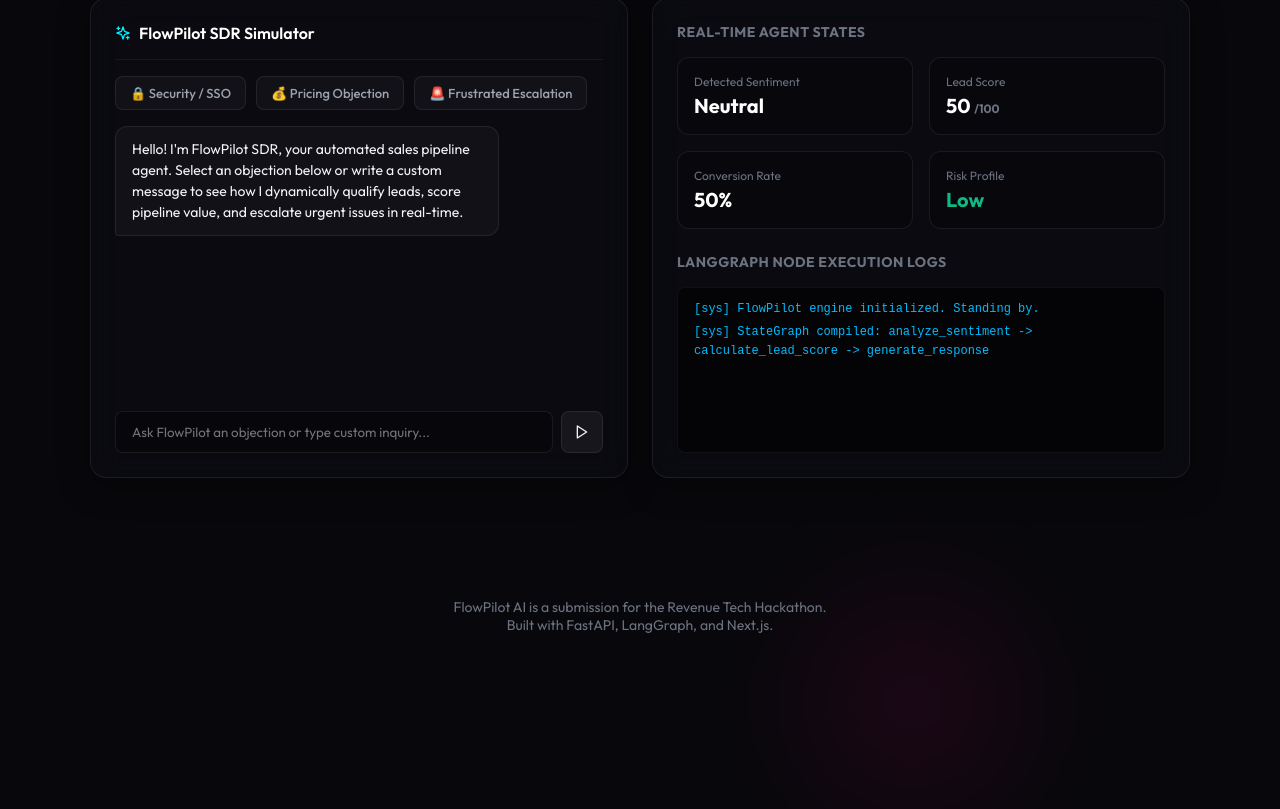
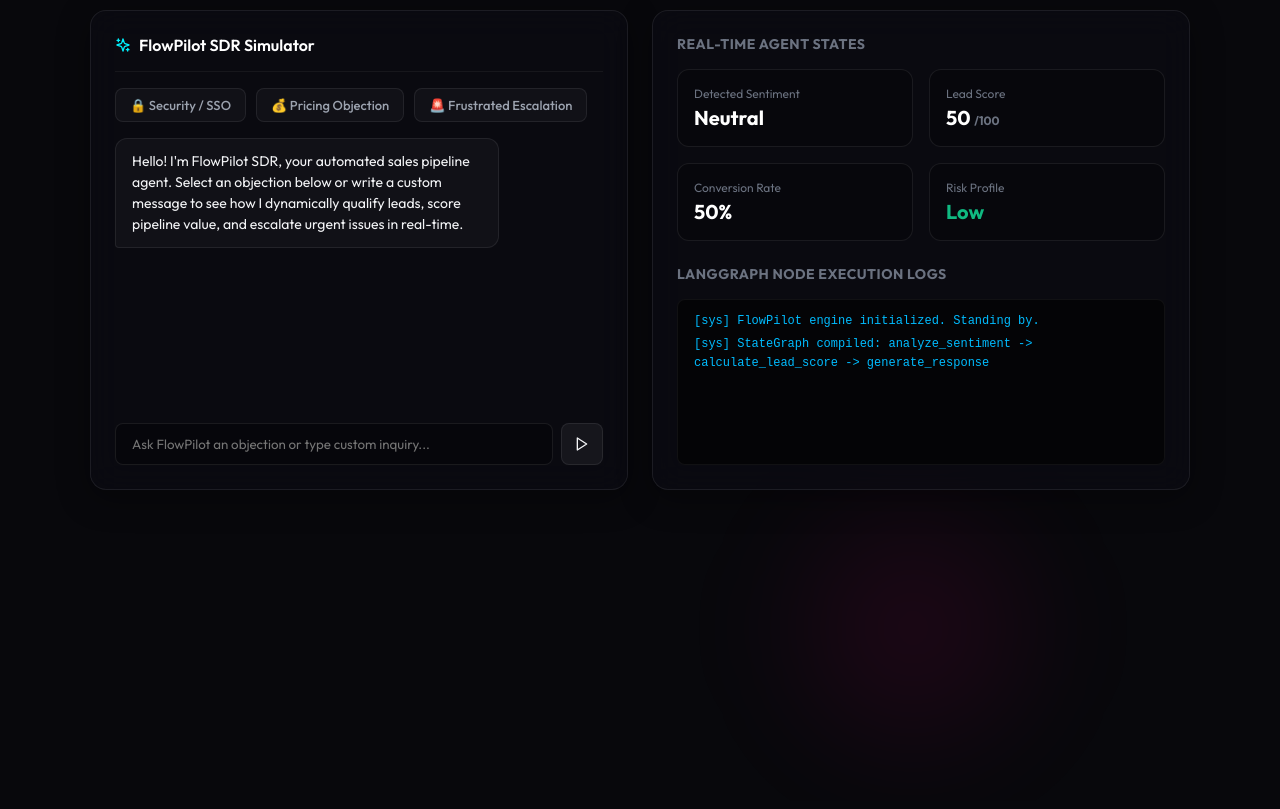
Before and after one commit to JA7IN/FlowPilot-AI, a Next.js app in the folder frontend/: page / in a window 1280 px wide. Shown: the part 487-1296 px from the top of the page. Built offline with nearby package versions, Linux system fonts and the light colour scheme.

Commit message:
Remove hackathon submission footer from landing page

```diff
--- a/frontend/src/app/page.tsx
+++ b/frontend/src/app/page.tsx
@@ -401,11 +401,7 @@ export default function LandingPage() {
         </div>
       </section>
 
-      {/* Footer copyright */}
-      <footer className={styles.footerText}>
-        FlowPilot AI is a submission for the Revenue Tech Hackathon. <br />
-        Built with FastAPI, LangGraph, and Next.js.
-      </footer>
+
 
       {/* Login Modal */}
       {isLoginOpen && (
```
Also changed, not shown: 1 other file (tests, documents, lock files or other folders).
